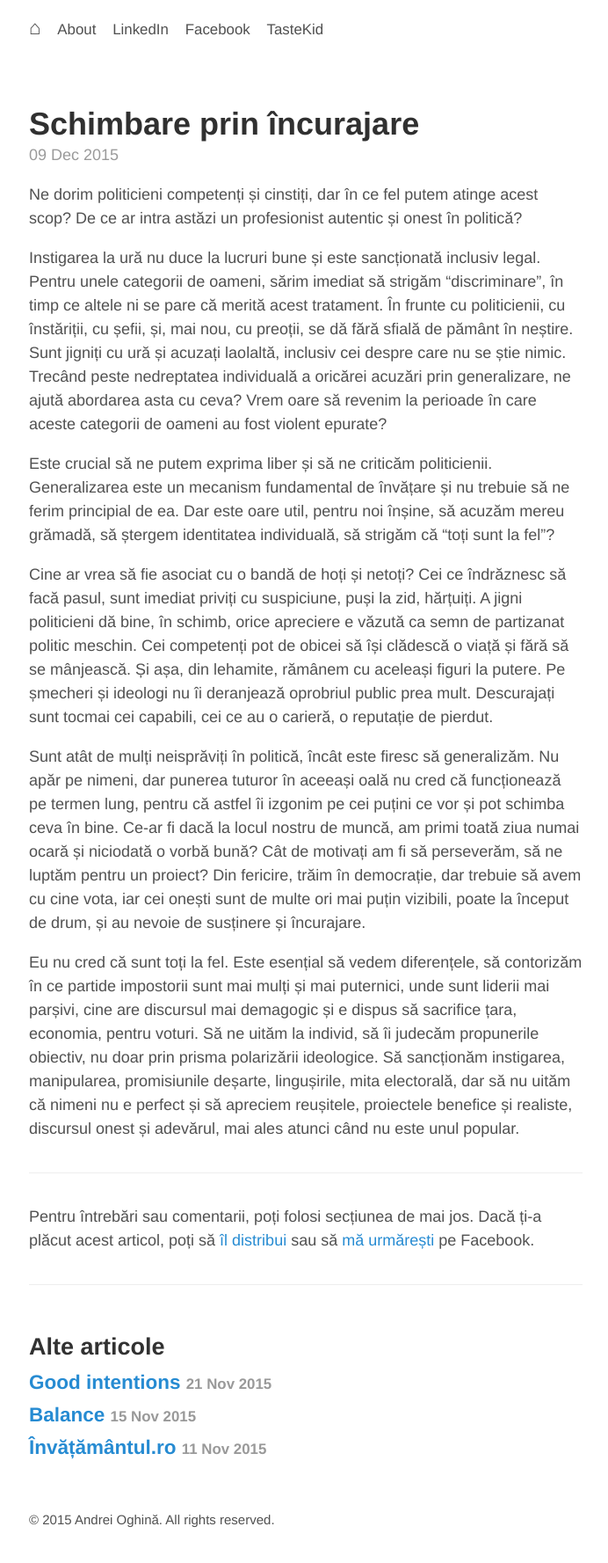
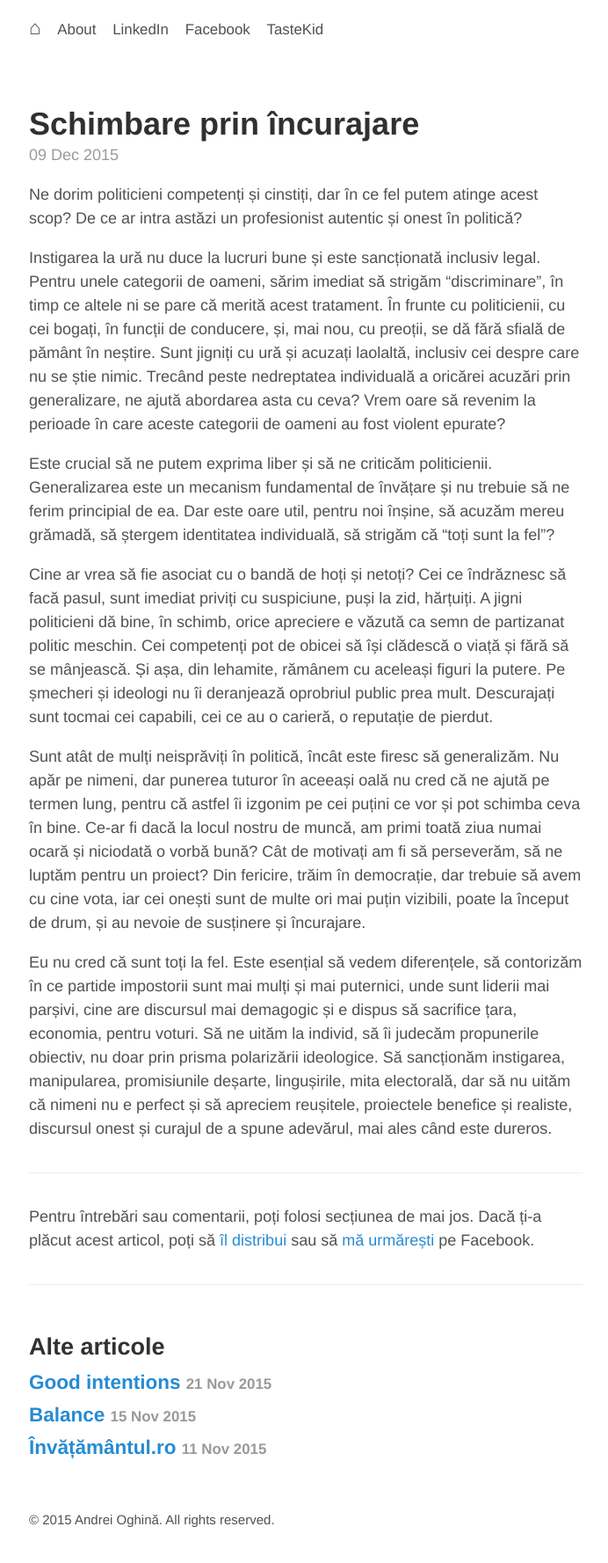
Before and after one commit to aoghina/aoghina.github.io, a Jekyll site: the page built from _posts/2015-12-09-schimbare-prin-incurajare.md, in a window 1280 px wide. Shown: the whole page at 88% size, without its empty margins (292-984 px from the left). Built offline with Jekyll 4.4.1, drawn with Linux system fonts in a browser that asks for light colours; comment, search, counter and statistics services are not loaded.

Commit message:
Update schimbare

```diff
--- a/_posts/2015-12-09-schimbare-prin-incurajare.md
+++ b/_posts/2015-12-09-schimbare-prin-incurajare.md
@@ -9,12 +9,12 @@
 
 <!--more-->
 
-Instigarea la ură nu duce la lucruri bune și este sancționată inclusiv legal. Pentru unele categorii de oameni, sărim imediat să strigăm "discriminare", în timp ce altele ni se pare că merită acest tratament. În frunte cu politicienii, cu înstăriții, cu șefii, și, mai nou, cu preoții, se dă fără sfială de pământ în neștire. Sunt jigniți cu ură și acuzați laolaltă, inclusiv cei despre care nu se știe nimic. Trecând peste nedreptatea individuală a oricărei acuzări prin generalizare, ne ajută abordarea asta cu ceva? Vrem oare să revenim la perioade în care aceste categorii de oameni au fost violent epurate?
+Instigarea la ură nu duce la lucruri bune și este sancționată inclusiv legal. Pentru unele categorii de oameni, sărim imediat să strigăm "discriminare", în timp ce altele ni se pare că merită acest tratament. În frunte cu politicienii, cu cei bogați, în funcții de conducere, și, mai nou, cu preoții, se dă fără sfială de pământ în neștire. Sunt jigniți cu ură și acuzați laolaltă, inclusiv cei despre care nu se știe nimic. Trecând peste nedreptatea individuală a oricărei acuzări prin generalizare, ne ajută abordarea asta cu ceva? Vrem oare să revenim la perioade în care aceste categorii de oameni au fost violent epurate?
 
 Este crucial să ne putem exprima liber și să ne criticăm politicienii. Generalizarea este un mecanism fundamental de învățare și nu trebuie să ne ferim principial de ea. Dar este oare util, pentru noi înșine, să acuzăm mereu grămadă, să ștergem identitatea individuală, să strigăm că "toți sunt la fel"?
 
 Cine ar vrea să fie asociat cu o bandă de hoți și netoți? Cei ce îndrăznesc să facă pasul, sunt imediat priviți cu suspiciune, puși la zid, hărțuiți. A jigni politicieni dă bine, în schimb, orice apreciere e văzută ca semn de partizanat politic meschin. Cei competenți pot de obicei să își clădescă o viață și fără să se mânjească. Și așa, din lehamite, rămânem cu aceleași figuri la putere. Pe șmecheri și ideologi nu îi deranjează oprobriul public prea mult. Descurajați sunt tocmai cei capabili, cei ce au o carieră, o reputație de pierdut.
 
-Sunt atât de mulți neisprăviți în politică, încât este firesc să generalizăm. Nu apăr pe nimeni, dar punerea tuturor în aceeași oală nu cred că funcționează pe termen lung, pentru că astfel îi izgonim pe cei puțini ce vor și pot schimba ceva în bine. Ce-ar fi dacă la locul nostru de muncă, am primi toată ziua numai ocară și niciodată o vorbă bună? Cât de motivați am fi să perseverăm, să ne luptăm pentru un proiect? Din fericire, trăim în democrație, dar trebuie să avem cu cine vota, iar cei onești sunt de multe ori mai puțin vizibili, poate la început de drum, și au nevoie de susținere și încurajare.
+Sunt atât de mulți neisprăviți în politică, încât este firesc să generalizăm. Nu apăr pe nimeni, dar punerea tuturor în aceeași oală nu cred că ne ajută pe termen lung, pentru că astfel îi izgonim pe cei puțini ce vor și pot schimba ceva în bine. Ce-ar fi dacă la locul nostru de muncă, am primi toată ziua numai ocară și niciodată o vorbă bună? Cât de motivați am fi să perseverăm, să ne luptăm pentru un proiect? Din fericire, trăim în democrație, dar trebuie să avem cu cine vota, iar cei onești sunt de multe ori mai puțin vizibili, poate la început de drum, și au nevoie de susținere și încurajare.
 
-Eu nu cred că sunt toți la fel. Este esențial să vedem diferențele, să contorizăm în ce partide impostorii sunt mai mulți și mai puternici, unde sunt liderii mai parșivi, cine are discursul mai demagogic și e dispus să sacrifice țara, economia, pentru voturi. Să ne uităm la individ, să îi judecăm propunerile obiectiv, nu doar prin prisma polarizării ideologice. Să sancționăm instigarea, manipularea, promisiunile deșarte, lingușirile, mita electorală, dar să nu uităm că nimeni nu e perfect și să apreciem reușitele, proiectele benefice și realiste, discursul onest și adevărul, mai ales atunci când nu este unul popular.
+Eu nu cred că sunt toți la fel. Este esențial să vedem diferențele, să contorizăm în ce partide impostorii sunt mai mulți și mai puternici, unde sunt liderii mai parșivi, cine are discursul mai demagogic și e dispus să sacrifice țara, economia, pentru voturi. Să ne uităm la individ, să îi judecăm propunerile obiectiv, nu doar prin prisma polarizării ideologice. Să sancționăm instigarea, manipularea, promisiunile deșarte, lingușirile, mita electorală, dar să nu uităm că nimeni nu e perfect și să apreciem reușitele, proiectele benefice și realiste, discursul onest și curajul de a spune adevărul, mai ales când este dureros.
```
